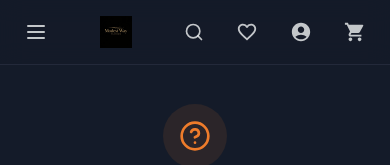
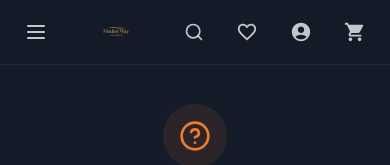
Before and after one commit to MavCodeAI/modest-bloom, a React (Vite) app: page /faq in a window 390 px wide. Shown: the top 165 px of the page. Built offline with nearby package versions, Linux system fonts and the light colour scheme; the HTML template or start-up script is replaced by a standard one; a web font is replaced by a local one.

Commit message:
Replace logo with new logo.png
- Update Navbar to use logo.png instead of logo.jpeg
- Update Footer to use logo.png instead of logo.jpeg
- New logo has higher resolution (301KB vs 34KB)
- Maintains responsive sizing across all devices

```diff
--- a/src/components/layout/Footer.tsx
+++ b/src/components/layout/Footer.tsx
@@ -9,7 +9,7 @@ export function Footer() {
           {/* Brand */}
           <div className="col-span-2 md:col-span-1 space-y-4 sm:space-y-6">
             <img
-              src="/images/logo.jpeg"
+              src="/images/logo.png"
               alt="Modest Way Fashion"
               className="h-12 w-auto object-contain"
             />
--- a/src/components/layout/Navbar.tsx
+++ b/src/components/layout/Navbar.tsx
@@ -70,7 +70,7 @@ export function Navbar() {
             className="flex-shrink-0"
           >
             <img
-              src="/images/logo.jpeg"
+              src="/images/logo.png"
               alt="Modest Way Fashion"
               className="h-8 md:h-10 w-auto object-contain"
             />
```
Also changed, not shown: public/images/logo.png (added).
